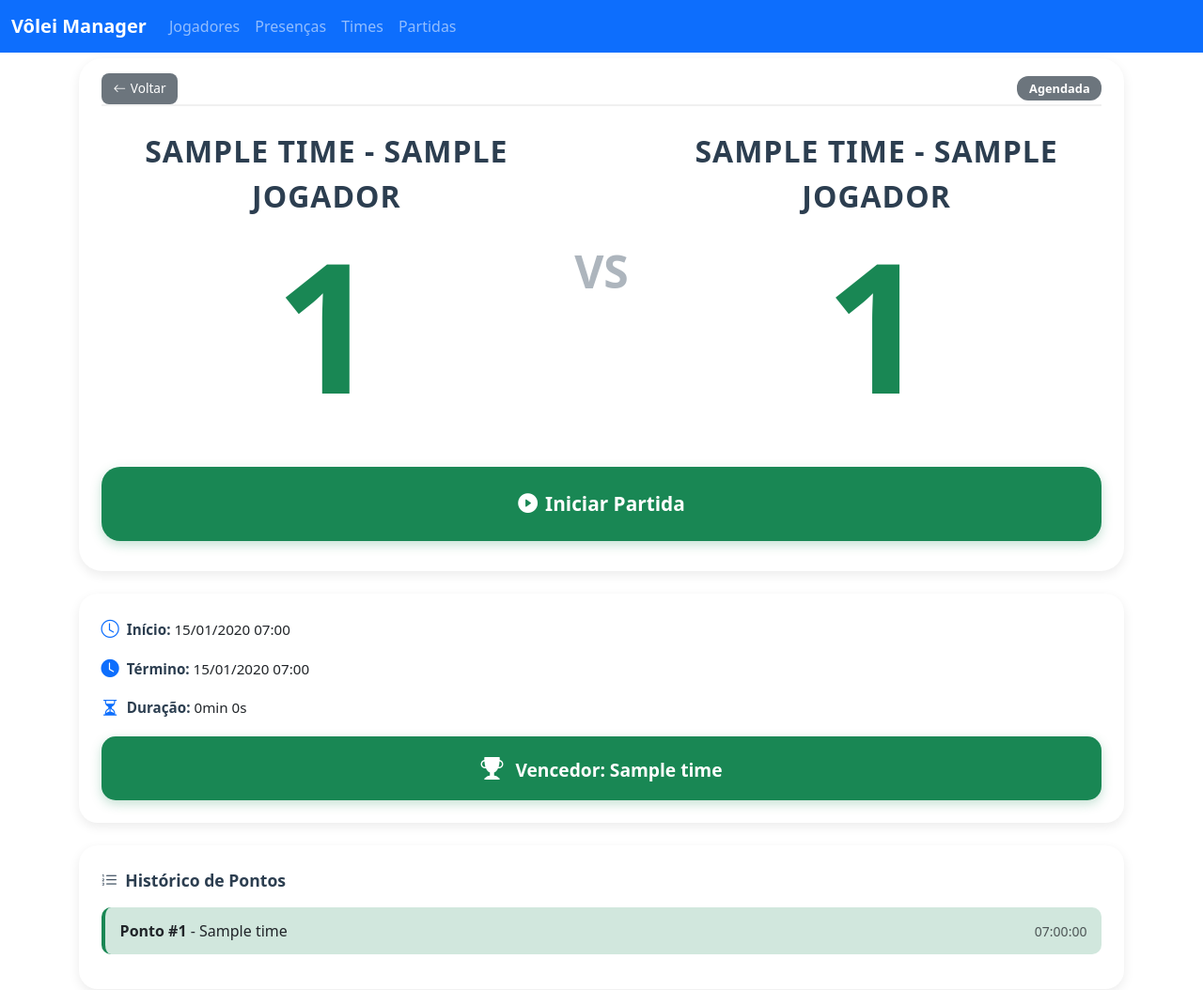
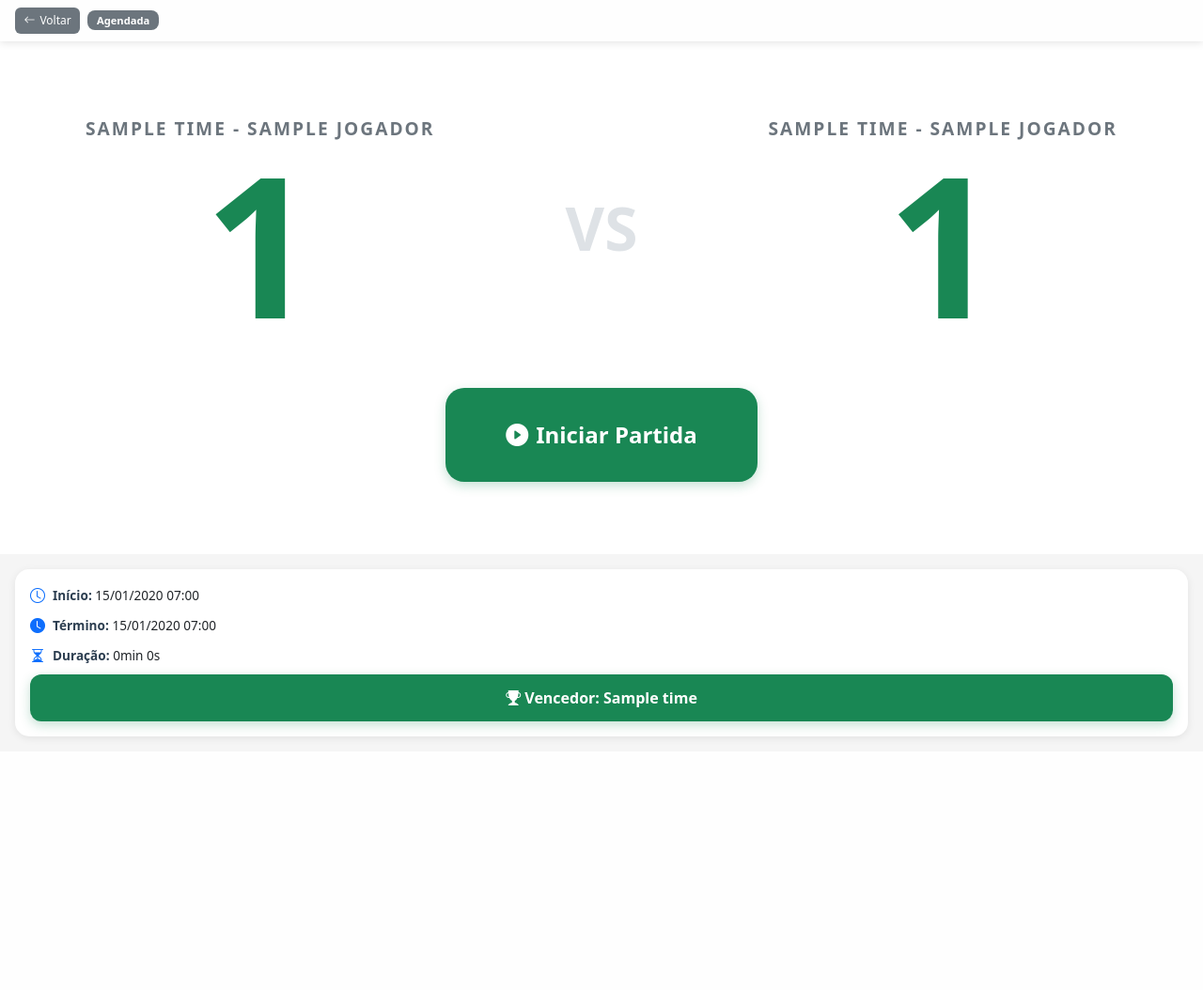
Before and after one commit to lsalomao/gerenciador-times, a Django app: page /partidas/1/ in a window 1280 px wide. Shown: the whole page at 94% size. After the commit the page ends 790 px from the top, so only its background shows below. Run offline with Django 5.2, Linux system fonts and the light colour scheme; tables that the repository leaves empty hold one stand-in row (values such as "Sample post").

Commit message:
ajuste layout

```diff
--- a/volei/templates/volei/partidas/detalhe.html
+++ b/volei/templates/volei/partidas/detalhe.html
@@ -1,109 +1,144 @@
-{% extends 'volei/base.html' %}
+<!DOCTYPE html>
+<html lang="pt-br">
+<head>
+    <meta charset="UTF-8">
+    <meta name="viewport" content="width=device-width, initial-scale=1.0">
+    <title>{{ partida.time_a.nome }} vs {{ partida.time_b.nome }}</title>
+    <link href="https://cdn.jsdelivr.net/npm/bootstrap@5.3.0/dist/css/bootstrap.min.css" rel="stylesheet">
+    <link rel="stylesheet" href="https://cdn.jsdelivr.net/npm/bootstrap-icons@1.11.0/font/bootstrap-icons.css">
+    <style>
+    * {
+        margin: 0;
+        padding: 0;
+        box-sizing: border-box;
+    }
 
-{% block title %}{{ partida.time_a.nome }} vs {{ partida.time_b.nome }}{% endblock %}
+    body {
+        background: #f5f5f5;
+        overflow-x: hidden;
+    }
 
-{% block content %}
-<style>
     .placar-wrapper {
         max-width: 100%;
-        margin: 0 auto;
-        padding: 0.1rem;
+        height: 100vh;
+        margin: 0;
+        padding: 0;
+        display: flex;
+        flex-direction: column;
     }
 
-    .header-partida {
+    .header-compact {
+        background: rgba(255, 255, 255, 0.95);
+        padding: 0.5rem 1rem;
         display: flex;
         justify-content: space-between;
         align-items: center;
-        flex-wrap: wrap;
-        gap: 0.5rem;
-        border-bottom: 2px solid #f0f0f0;
+        box-shadow: 0 2px 8px rgba(0, 0, 0, 0.1);
+        position: sticky;
+        top: 0;
+        z-index: 100;
     }
 
-    .header-top {
-        display: flex;
-        justify-content: space-between;
-        align-items: center;
-        flex-wrap: wrap;
-        gap: 0.5rem;
-    }
-
-    .header-actions {
+    .header-left {
         display: flex;
         align-items: center;
         gap: 0.5rem;
-        flex-wrap: wrap;
     }
 
     .btn-voltar {
         background: #6c757d;
         color: white;
         border: none;
-        border-radius: 8px;
-        padding: 0.4rem 0.8rem;
-        font-size: 0.85rem;
+        border-radius: 6px;
+        padding: 0.3rem 0.6rem;
+        font-size: 0.75rem;
         text-decoration: none;
         display: inline-flex;
         align-items: center;
         gap: 0.3rem;
-        transition: all 0.3s;
+        transition: all 0.2s;
     }
 
     .btn-voltar:hover {
         background: #5a6268;
-        transform: translateY(-1px);
         color: white;
     }
 
     .badge-status {
-        padding: 0.4rem 0.8rem;
-        border-radius: 12px;
-        font-size: 0.8rem;
+        padding: 0.3rem 0.6rem;
+        border-radius: 8px;
+        font-size: 0.7rem;
         font-weight: 600;
     }
 
+    .btn-desfazer {
+        background: #ffc107;
+        color: #000;
+        border: none;
+        border-radius: 6px;
+        padding: 0.3rem 0.6rem;
+        font-size: 0.75rem;
+        font-weight: 600;
+        transition: all 0.2s;
+        display: inline-flex;
+        align-items: center;
+        gap: 0.3rem;
+        cursor: pointer;
+    }
+
+    .btn-desfazer:hover {
+        background: #ffca2c;
+    }
+
     .placar-card {
+        flex: 1;
         background: white;
-        border-radius: 25px;
-        padding: 1rem 1.5rem 2rem 1.5rem;
-        box-shadow: 0 4px 12px rgba(0, 0, 0, 0.08);
-        margin-bottom: 1.5rem;
+        display: flex;
+        flex-direction: column;
+        justify-content: center;
+        align-items: center;
+        padding: 0;
+        margin: 0;
     }
 
     .placar-header {
         display: grid;
         grid-template-columns: 1fr auto 1fr;
-        gap: 1.5rem;
+        gap: 3rem;
         align-items: center;
+        width: 100%;
+        max-width: 1400px;
     }
 
     .time-section {
         text-align: center;
         cursor: pointer;
-        padding: 1.5rem;
+        padding: 0.1rem;
         border-radius: 20px;
         transition: all 0.3s;
+        background: transparent;
     }
 
     .time-section:hover {
         background: #f8f9fa;
-        transform: scale(1.02);
+        transform: scale(1.05);
     }
 
     .time-section:active {
-        transform: scale(0.98);
+        transform: scale(0.95);
     }
 
     .time-nome {
-        font-size: 2rem;
-        font-weight: 700;
-        color: #2c3e50;
-        margin-bottom: 1rem;
+        font-size: 1.2rem;
+        font-weight: 600;
+        color: #6c757d;
         text-transform: uppercase;
-        letter-spacing: 1px;
+        letter-spacing: 2px;
+        margin-bottom: 0.2rem;
     }
 
     .time-pontos {
-        font-size: 12rem;
+        font-size: 13rem;
         font-weight: 900;
         color: #0d6efd;
         line-height: 1;
@@ -114,17 +149,17 @@
     }
 
     .vs-divider {
-        font-size: 3rem;
+        font-size: 4rem;
         font-weight: 700;
-        color: #adb5bd;
+        color: #dee2e6;
     }
 
     .btn-iniciar {
         background: #198754;
         border: none;
         border-radius: 20px;
-        padding: 1.5rem;
-        font-size: 1.3rem;
+        padding: 2rem 4rem;
+        font-size: 1.5rem;
         font-weight: 700;
         color: white;
         box-shadow: 0 4px 12px rgba(25, 135, 84, 0.25);
@@ -133,8 +168,7 @@
         align-items: center;
         justify-content: center;
         gap: 0.5rem;
-        width: 100%;
-        margin-top: 2rem;
+        margin-top: 3rem;
     }
 
     .btn-iniciar:hover {
@@ -143,46 +177,25 @@
         box-shadow: 0 6px 16px rgba(25, 135, 84, 0.3);
     }
 
-    .btn-desfazer {
-        background: #ffc107;
-        color: #000;
-        border: none;
-        border-radius: 8px;
-        padding: 0.4rem 0.8rem;
-        font-size: 0.85rem;
-        font-weight: 600;
-        transition: all 0.3s;
-        display: inline-flex;
-        align-items: center;
-        gap: 0.3rem;
-        text-decoration: none;
-        cursor: pointer;
-    }
-
-    .btn-desfazer:hover {
-        background: #ffca2c;
-        transform: translateY(-1px);
-    }
-
     .info-card {
         background: white;
-        border-radius: 20px;
-        padding: 1.5rem;
-        box-shadow: 0 4px 12px rgba(0, 0, 0, 0.08);
-        margin-bottom: 1.5rem;
+        border-radius: 15px;
+        padding: 1rem;
+        box-shadow: 0 2px 8px rgba(0, 0, 0, 0.08);
+        margin: 1rem;
     }
 
     .info-item {
         display: flex;
         align-items: center;
         gap: 0.5rem;
-        margin-bottom: 0.8rem;
-        font-size: 0.95rem;
+        margin-bottom: 0.5rem;
+        font-size: 0.85rem;
     }
 
     .info-item i {
         color: #0d6efd;
-        font-size: 1.2rem;
+        font-size: 1rem;
     }
 
     .info-item strong {
@@ -192,125 +205,113 @@
     .vencedor-badge {
         background: #198754;
         color: white;
-        padding: 1rem;
-        border-radius: 15px;
+        padding: 0.8rem;
+        border-radius: 12px;
         text-align: center;
-        font-size: 1.2rem;
+        font-size: 1rem;
         font-weight: 700;
-        margin-top: 1rem;
+        margin-top: 0.5rem;
         box-shadow: 0 4px 12px rgba(25, 135, 84, 0.25);
     }
 
-    .vencedor-badge i {
-        font-size: 1.5rem;
-        margin-right: 0.5rem;
-    }
-
     .historico-card {
-        background: white;
-        border-radius: 20px;
-        padding: 1.5rem;
-        box-shadow: 0 4px 12px rgba(0, 0, 0, 0.08);
-        max-height: 400px;
-        overflow-y: auto;
+        display: none;
     }
 
     .historico-titulo {
-        font-size: 1.1rem;
-        font-weight: 700;
-        color: #2c3e50;
-        margin-bottom: 1rem;
-        display: flex;
-        align-items: center;
-        gap: 0.5rem;
+        display: none;
     }
 
     .historico-item {
-        background: #f8f9fa;
-        border-left: 4px solid #0d6efd;
-        padding: 0.8rem 1rem;
-        border-radius: 10px;
-        margin-bottom: 0.8rem;
-        display: flex;
-        justify-content: space-between;
-        align-items: center;
+        display: none;
     }
 
-    .historico-item:last-child {
-        border-left-color: #198754;
-        background: #d1e7dd;
+    @media (max-width: 1200px) {
+
+        .placar-header {
+            gap: 2rem;
+        }
     }
 
     @media (max-width: 768px) and (orientation: landscape) {
-        .placar-wrapper {
-            padding: 0.1rem;
+        .header-compact {
+            padding: 0.3rem 0.5rem;
         }
 
         .placar-card {
-            padding: 1.5rem 1rem;
-        }
-
-        .time-pontos {
-            font-size: 6rem;
+            padding: 0;
         }
 
         .time-nome {
-            font-size: 1.5rem;
+            font-size: 0.9rem;
             margin-bottom: 0.5rem;
         }
 
         .vs-divider {
-            font-size: 2rem;
+            font-size: 2.5rem;
         }
 
-        .info-card,
-        .historico-card {
+        .placar-header {
+            gap: 1.5rem;
+        }
+
+        .time-section {
+            padding: 0.1rem;
+        }
+
+        .info-card {
             display: none;
         }
     }
 
     @media (max-width: 576px) and (orientation: portrait) {
-        .placar-wrapper {
-            padding: 0.1rem;
+        .header-compact {
+            padding: 0.3rem 0.5rem;
         }
 
         .placar-card {
-            padding: 1.5rem 1rem;
-        }
-
-        .time-pontos {
-            font-size: 7rem;
+            padding: 0;
         }
 
         .time-nome {
-            font-size: 1.5rem;
+            font-size: 1rem;
             margin-bottom: 0.5rem;
         }
 
         .vs-divider {
-            font-size: 2rem;
+            font-size: 2.5rem;
         }
 
-        .header-actions {
-            width: 100%;
-            justify-content: space-between;
+        .placar-header {
+            gap: 1rem;
+        }
+
+        .time-section {
+            padding: 0.1rem;
+        }
+
+        .info-card {
+            margin: 0.5rem;
+            padding: 0.8rem;
         }
     }
 </style>
+</head>
+<body>
 
 <div class="placar-wrapper">
-    <div class="placar-card">
-        <div class="header-partida">
+    <div class="header-compact">
+        <div class="header-left">
             <a href="{% url 'listar_partidas' %}" class="btn-voltar">
                 <i class="bi bi-arrow-left"></i> Voltar
             </a>
-            <div class="header-actions">
             <span class="badge badge-status
                 {% if partida.status == 'agendada' %}bg-secondary
                 {% elif partida.status == 'em_andamento' %}bg-success
                 {% else %}bg-primary{% endif %}">
                 {{ partida.get_status_display }}
             </span>
+        </div>
         {% if partida.status == 'em_andamento' and partida.pode_desfazer %}
             <form method="post" action="{% url 'desfazer_ponto' partida.pk %}" style="margin: 0;">
                 {% csrf_token %}
@@ -320,8 +321,8 @@
             </form>
         {% endif %}
     </div>
-        </div>
 
+    <div class="placar-card">
         <div class="placar-header">
             {% if partida.status == 'em_andamento' %}
                 <form method="post" action="{% url 'adicionar_ponto' partida.pk partida.time_a.pk %}" style="margin: 0;">
@@ -399,23 +400,8 @@
             {% endif %}
         </div>
     {% endif %}
+</div>
 
-    {% if eventos %}
-        <div class="historico-card">
-            <div class="historico-titulo">
-                <i class="bi bi-list-ol"></i> Histórico de Pontos
-            </div>
-            {% for evento in eventos %}
-                <div class="historico-item">
-                    <span>
-                        <strong>Ponto #{{ evento.sequencia }}</strong> - {{ evento.time.nome }}
-                    </span>
-                    <small class="text-muted">
-                        {{ evento.timestamp|date:"H:i:s" }}
-                    </small>
-                </div>
-            {% endfor %}
-        </div>
-    {% endif %}
-</div>
-{% endblock %}
+<script src="https://cdn.jsdelivr.net/npm/bootstrap@5.3.0/dist/js/bootstrap.bundle.min.js"></script>
+</body>
+</html>
```
Lines whose indentation alone changed are shown as unchanged.
